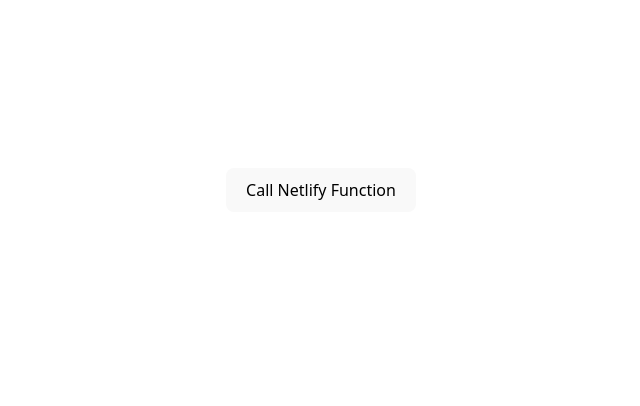
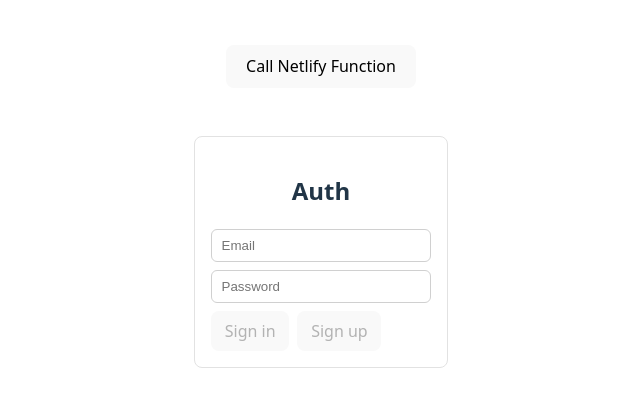
Before and after one commit to rniemela77/PersonalityN, a Vue app: page / in a window 1280 px wide. Shown: the part 210-616 px from the top of the page, without its empty margins (319-959 px from the left). Built offline with nearby package versions, Linux system fonts and the light colour scheme; no server answers.

Commit message:
add firebase with simple frontend sign up

```diff
--- a/package.json
+++ b/package.json
@@ -10,6 +10,7 @@
     "preview": "vite preview"
   },
   "dependencies": {
+    "firebase": "^12.7.0",
     "vue": "^3.5.24"
   },
   "devDependencies": {
--- a/src/App.vue
+++ b/src/App.vue
@@ -1,9 +1,11 @@
 <script setup>
 import HelloWorld from './components/HelloWorld.vue'
+import Auth from './components/Auth.vue'
 </script>
 
 <template>
   <HelloWorld />
+  <Auth />
 </template>
 
 <style scoped>
--- /dev/null
+++ b/src/components/Auth.vue
@@ -0,0 +1,142 @@
+<script setup>
+import { ref, onMounted, onBeforeUnmount } from 'vue'
+import { auth } from '../firebase'
+import {
+  createUserWithEmailAndPassword,
+  signInWithEmailAndPassword,
+  signOut,
+  onAuthStateChanged
+} from 'firebase/auth'
+
+const email = ref('')
+const password = ref('')
+const loading = ref(false)
+const errorMsg = ref('')
+const currentUser = ref(null)
+
+let unsubscribe = null
+
+onMounted(() => {
+  unsubscribe = onAuthStateChanged(auth, (user) => {
+    currentUser.value = user
+  })
+})
+
+onBeforeUnmount(() => {
+  if (typeof unsubscribe === 'function') unsubscribe()
+})
+
+async function doSignUp() {
+  loading.value = true
+  errorMsg.value = ''
+  try {
+    await createUserWithEmailAndPassword(auth, email.value, password.value)
+    email.value = ''
+    password.value = ''
+  } catch (err) {
+    errorMsg.value = String(err?.message || err)
+  } finally {
+    loading.value = false
+  }
+}
+
+async function doSignIn() {
+  loading.value = true
+  errorMsg.value = ''
+  try {
+    await signInWithEmailAndPassword(auth, email.value, password.value)
+    email.value = ''
+    password.value = ''
+  } catch (err) {
+    errorMsg.value = String(err?.message || err)
+  } finally {
+    loading.value = false
+  }
+}
+
+async function doSignOut() {
+  loading.value = true
+  errorMsg.value = ''
+  try {
+    await signOut(auth)
+  } catch (err) {
+    errorMsg.value = String(err?.message || err)
+  } finally {
+    loading.value = false
+  }
+}
+</script>
+
+<template>
+  <div class="auth-card">
+    <h2>Auth</h2>
+
+    <div v-if="currentUser" class="user-info">
+      <p>Signed in as: <strong>{{ currentUser.email }}</strong></p>
+      <button type="button" @click="doSignOut" :disabled="loading">
+        {{ loading ? 'Signing out…' : 'Sign out' }}
+      </button>
+    </div>
+
+    <div v-else class="auth-forms">
+      <input
+        type="email"
+        placeholder="Email"
+        v-model="email"
+        autocomplete="email"
+      />
+      <input
+        type="password"
+        placeholder="Password"
+        v-model="password"
+        autocomplete="current-password"
+      />
+      <div class="actions">
+        <button type="button" @click="doSignIn" :disabled="loading || !email || !password">
+          {{ loading ? 'Signing in…' : 'Sign in' }}
+        </button>
+        <button type="button" @click="doSignUp" :disabled="loading || !email || !password">
+          {{ loading ? 'Creating account…' : 'Sign up' }}
+        </button>
+      </div>
+    </div>
+
+    <p v-if="errorMsg" class="error">Error: {{ errorMsg }}</p>
+  </div>
+</template>
+
+<style scoped>
+.auth-card {
+  margin-top: 1rem;
+  padding: 1rem;
+  border: 1px solid #e2e2e2;
+  border-radius: 8px;
+}
+.auth-forms {
+  display: grid;
+  gap: 0.5rem;
+  max-width: 360px;
+}
+.actions {
+  display: flex;
+  gap: 0.5rem;
+}
+.user-info {
+  display: flex;
+  align-items: center;
+  gap: 0.75rem;
+}
+.error {
+  color: #c00;
+  margin-top: 0.5rem;
+  white-space: pre-wrap;
+}
+input {
+  padding: 0.5rem 0.6rem;
+  border: 1px solid #d0d0d0;
+  border-radius: 6px;
+}
+button {
+  padding: 0.5rem 0.8rem;
+}
+</style>
--- /dev/null
+++ b/src/firebase.js
@@ -0,0 +1,17 @@
+import { initializeApp } from 'firebase/app'
+import { getAuth } from 'firebase/auth'
+import { getAnalytics } from 'firebase/analytics'
+
+const firebaseConfig = {
+  apiKey: 'AIzaSyB9jmkd1c67nrfuRGdYj26dc_7gEgk_cC4',
+  authDomain: 'personalityn-4f231.firebaseapp.com',
+  projectId: 'personalityn-4f231',
+  storageBucket: 'personalityn-4f231.firebasestorage.app',
+  messagingSenderId: '89670697022',
+  appId: '1:89670697022:web:a39e53c2605e06dea8916f',
+  measurementId: 'G-9NJ5BW5VRW'
+}
+
+export const app = initializeApp(firebaseConfig)
+export const auth = getAuth(app)
+export const analytics = typeof window !== 'undefined' ? getAnalytics(app) : null
--- a/src/main.js
+++ b/src/main.js
@@ -1,5 +1,6 @@
 import { createApp } from 'vue'
 import './style.css'
+import './firebase'
 import App from './App.vue'
 
 createApp(App).mount('#app')
```
Also changed, not shown: 1 other file (tests, documents, lock files or other folders).
